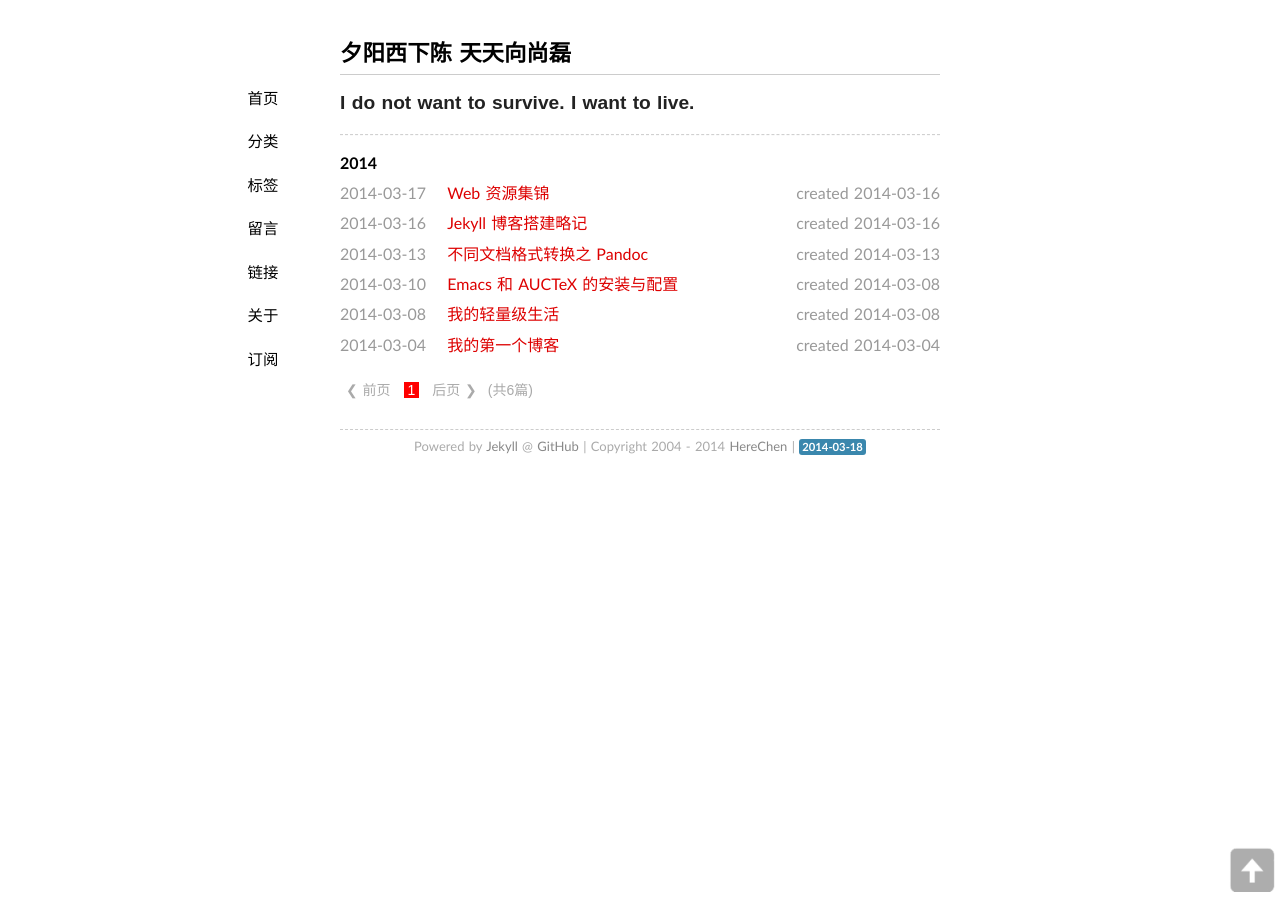
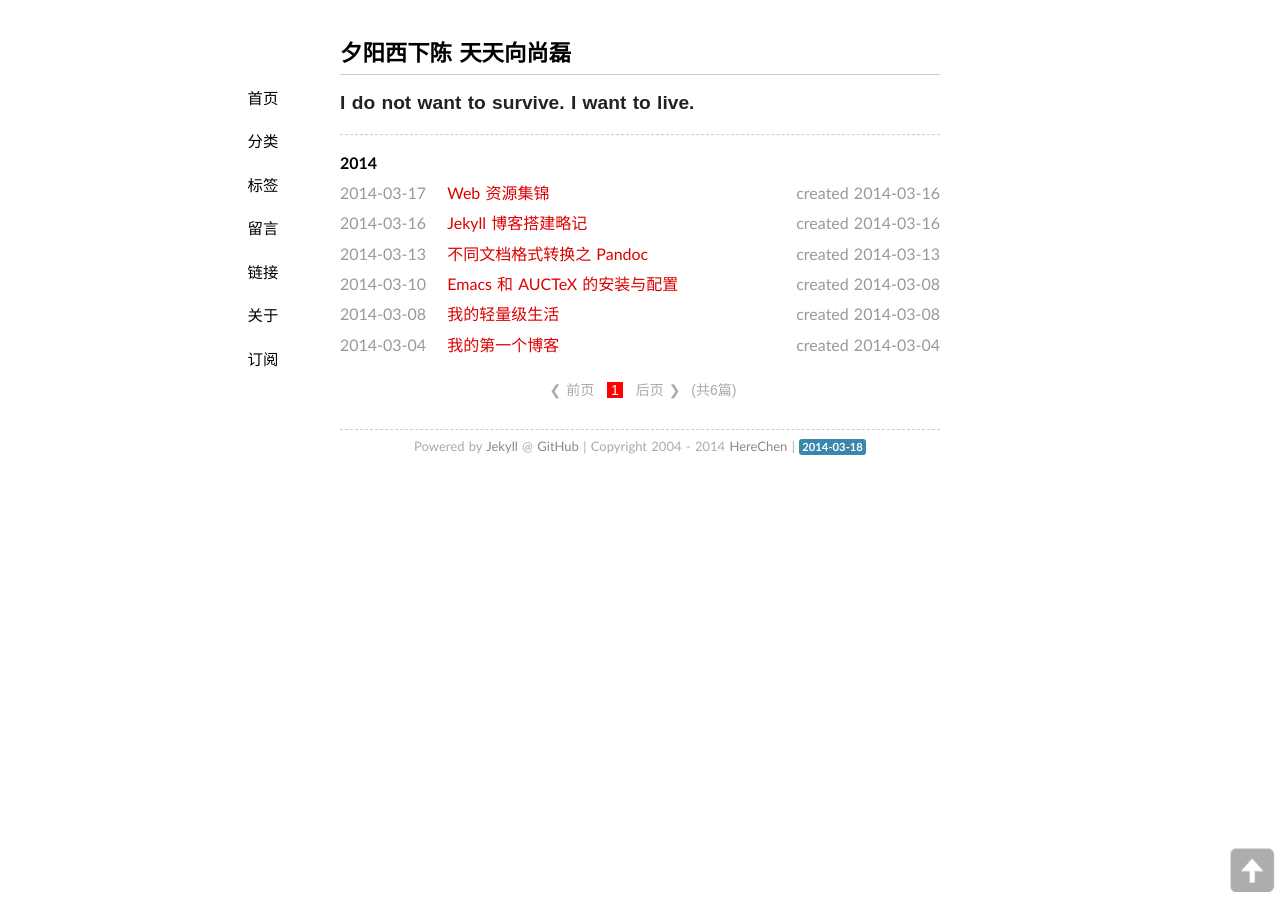
Before and after one commit to Xuezhiyuanlin/herechen.github.io, a Jekyll site: the page built from index.html, in a window 1280 px wide. Built offline with Jekyll 4.4.1, drawn with Linux system fonts in a browser that asks for light colours; some web fonts are replaced; Markdown is read by kramdown in place of the engine named in the settings; the list of posts is cut into pages by our own code.

Commit message:
herechen

```diff
--- a/media/css/style.css
+++ b/media/css/style.css
@@ -161,6 +161,10 @@ color: #AAA;
 margin: 20px 0;
 line-height: 150%;
 display: block;
+margin-left: auto;
+margin-right: auto;
+vertical-align: middle;
+text-align: center;
 }
 
 .paginator a,.paginator span{
```
